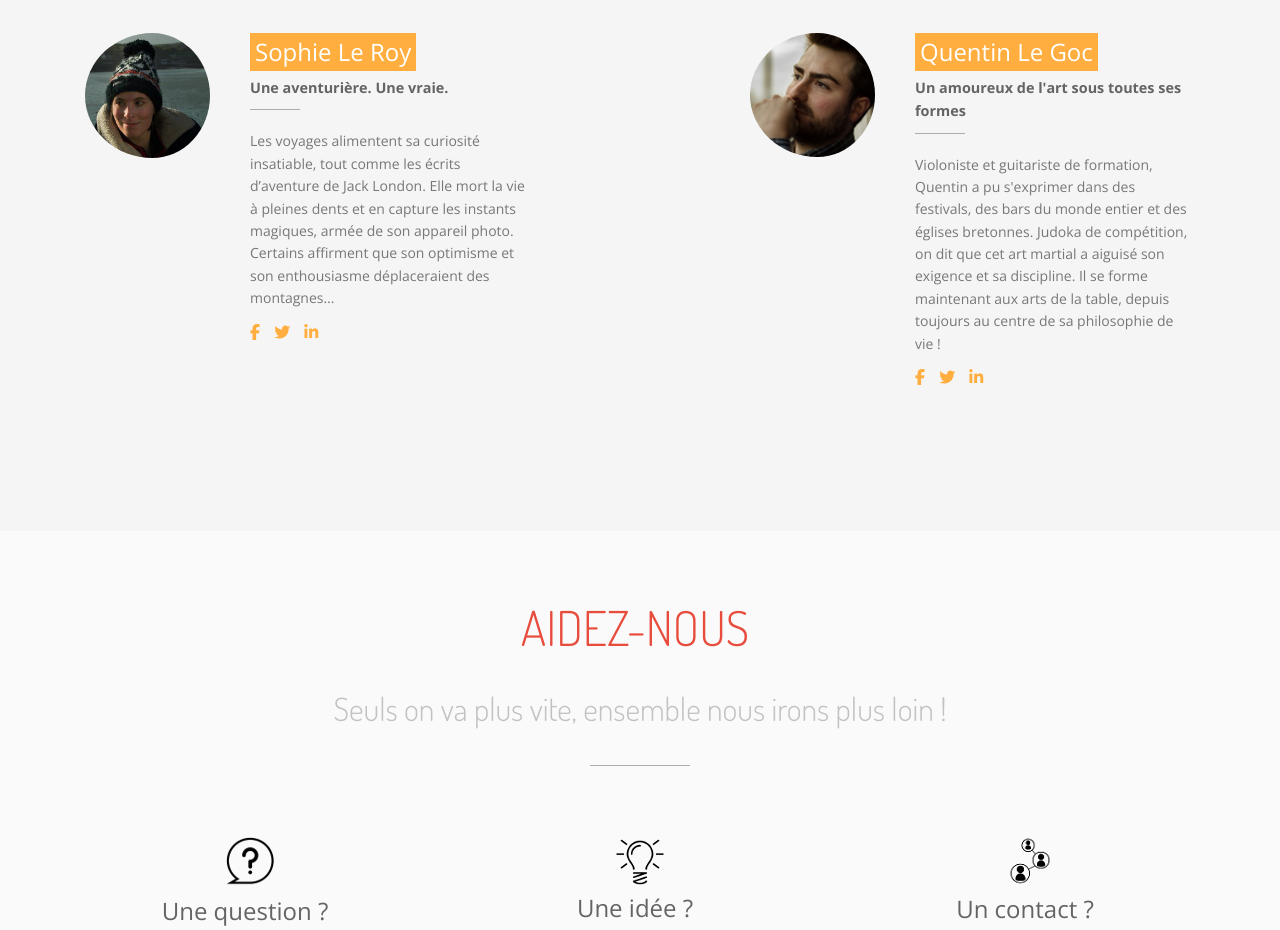
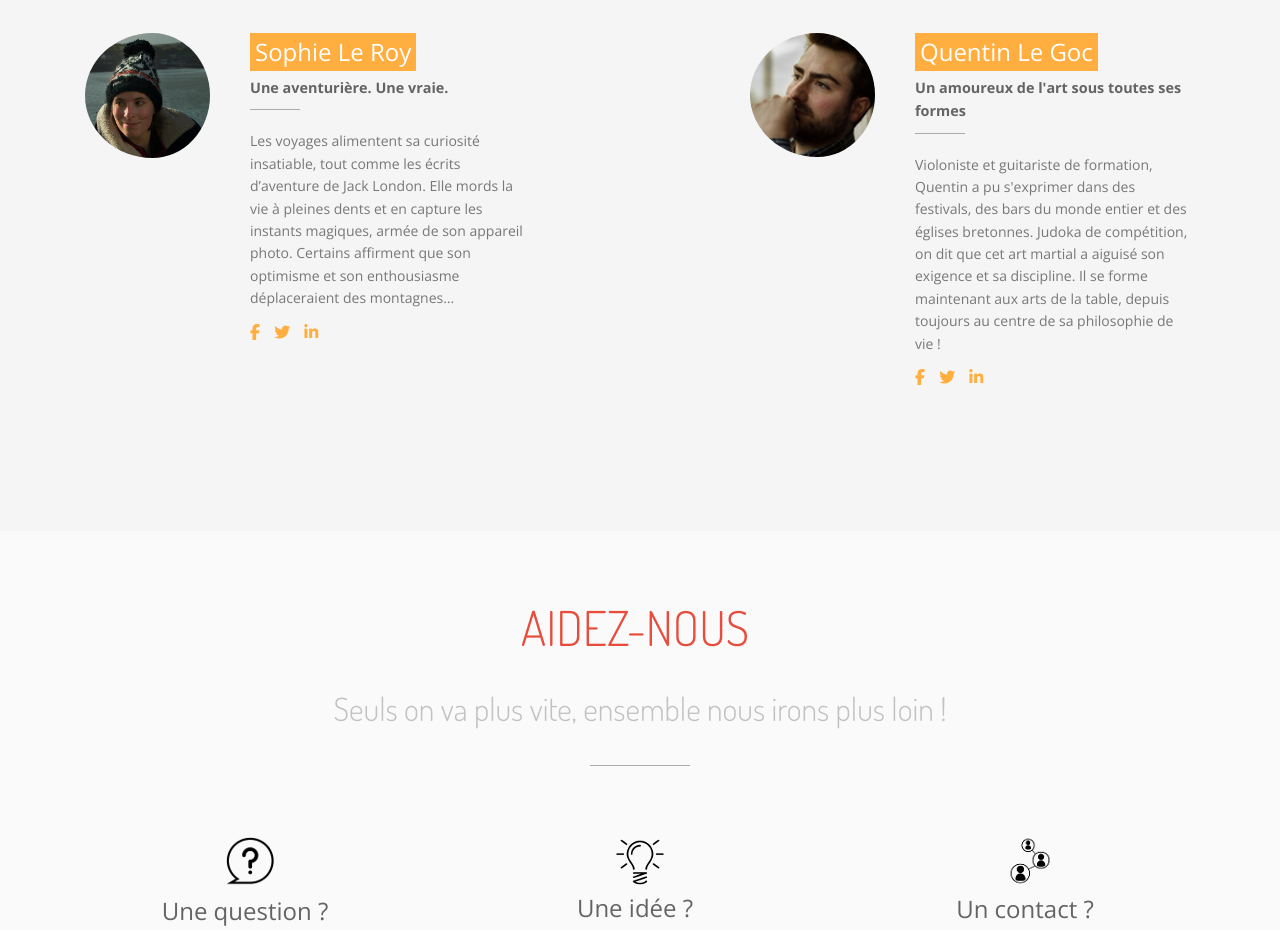
Before and after one commit to sophieleroy/wine-citizens-v4, a plain HTML site: page index.html in a window 1280 px wide. Shown: the part 2240-3170 px from the top of the page. Drawn offline with nearby package versions, Linux system fonts and the light colour scheme; some packages are replaced by stand-ins of ours; a script that the page names is missing.

Commit message:
Update index.html

```diff
--- a/index.html
+++ b/index.html
@@ -171,7 +171,7 @@
 									<h3 class="media-heading team-name">Sophie Le Roy</h3>
 									<strong>Une aventurière. Une vraie.</strong>
 									<hr />
-									<p>Les voyages alimentent sa curiosité insatiable, tout comme les écrits d’aventure de Jack London. Elle mort la vie à pleines dents et en capture les instants magiques, armée de son appareil photo. Certains affirment que son optimisme et son enthousiasme déplaceraient des montagnes…</p>
+									<p>Les voyages alimentent sa curiosité insatiable, tout comme les écrits d’aventure de Jack London. Elle mords la vie à pleines dents et en capture les instants magiques, armée de son appareil photo. Certains affirment que son optimisme et son enthousiasme déplaceraient des montagnes…</p>
 									<ul class="list-inline">
 										<li><a href="https://www.facebook.com/sophie.leroy.1466"><i class="fa fa-facebook"></i></a></li>
 										<li><a href="https://twitter.com/sophyleroy"><i class="fa fa-twitter"></i></a></li>
```
